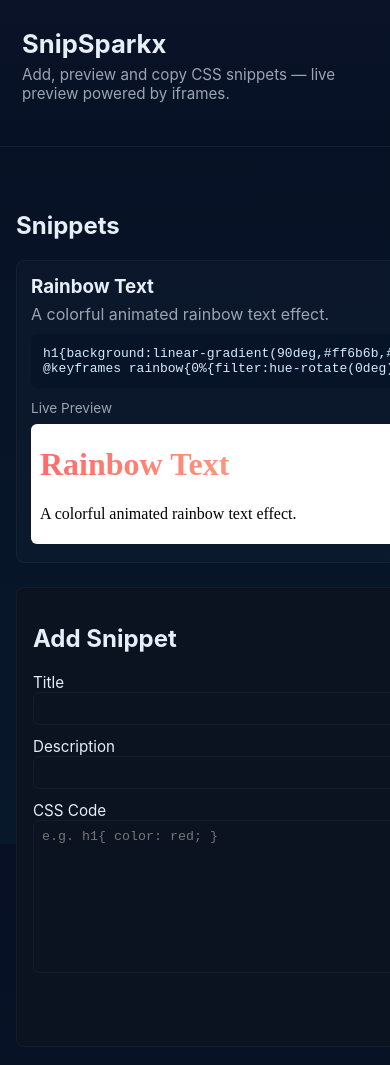
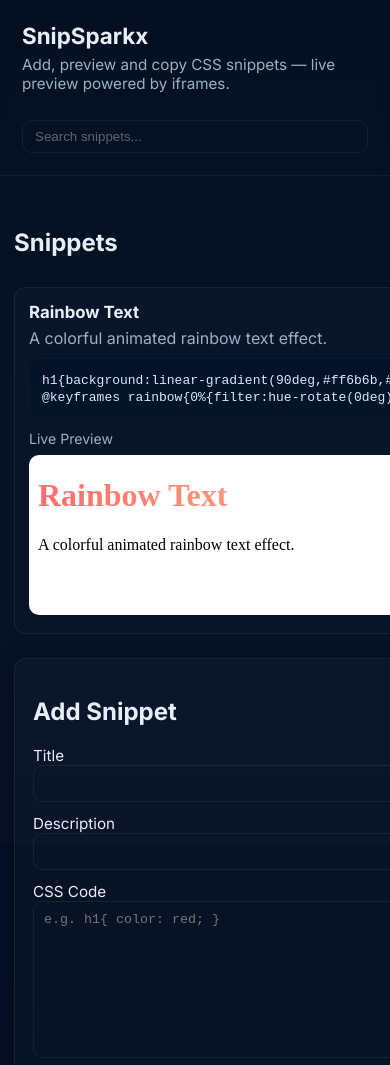
Before and after one commit to devfaisee/SnipSparkx, a website: page public/index.html in a window 390 px wide. Shown: the top 1065 px of the page. Drawn offline with Linux system fonts and the light colour scheme.

Commit message:
ui: modern responsive design for SnipSparkx (header, search, styles)

```diff
--- a/public/index.html
+++ b/public/index.html
@@ -8,13 +8,23 @@
 </head>
 <body>
   <header class="site-header">
-    <h1>SnipSparkx</h1>
-    <p class="lead">Add, preview and copy CSS snippets — live preview powered by iframes.</p>
+    <div class="header-inner">
+      <div class="brand">
+        <h1>SnipSparkx</h1>
+        <p class="lead">Add, preview and copy CSS snippets — live preview powered by iframes.</p>
+      </div>
+      <div class="header-controls">
+        <input id="search" class="search" type="search" placeholder="Search snippets..." aria-label="Search snippets">
+      </div>
+    </div>
   </header>
 
   <main class="container">
     <section class="left">
-      <h2>Snippets</h2>
+      <div class="section-header">
+        <h2>Snippets</h2>
+        <p class="muted">Browse community snippets or add your own.</p>
+      </div>
       <div id="snippets" class="snippets-list">
         <!-- snippets will be rendered here -->
       </div>
@@ -122,8 +132,22 @@
   }
 
   // Form handling
-  document.addEventListener('DOMContentLoaded', ()=>{
+    document.addEventListener('DOMContentLoaded', ()=>{
     renderSnippets();
+
+    // Search filter
+    const search = document.getElementById('search');
+    if (search) {
+      search.addEventListener('input', (e) => {
+        const q = (e.target.value || '').toLowerCase().trim();
+        const cards = document.querySelectorAll('.snippet-card');
+        cards.forEach(c => {
+          const t = (c.querySelector('h3')?.textContent || '').toLowerCase();
+          const d = (c.querySelector('.desc')?.textContent || '').toLowerCase();
+          c.style.display = (t.includes(q) || d.includes(q)) ? '' : 'none';
+        });
+      });
+    }
 
     const form = document.getElementById('addForm');
     const msg = document.getElementById('formMsg');
--- a/public/style.css
+++ b/public/style.css
@@ -1,37 +1,68 @@
+@import url('https://fonts.googleapis.com/css2?family=Inter:wght@300;400;600;700&family=JetBrains+Mono:wght@400;600&display=swap');
+
 :root{
-  --bg:#0f1724;
-  --card:#0b1220;
-  --muted:#9aa4b2;
-  --accent:#6c9cff;
-  --border:rgba(255,255,255,0.04);
-  --glass:rgba(255,255,255,0.02);
+  --bg-900: #041022;
+  --bg-800: #071228;
+  --card: linear-gradient(180deg, rgba(255,255,255,0.02), rgba(255,255,255,0.01));
+  --muted: #9bb0c8;
+  --accent: #6c9cff;
+  --glass: rgba(255,255,255,0.02);
+  --surface: rgba(255,255,255,0.03);
+  --border: rgba(255,255,255,0.06);
 }
+
 *{box-sizing:border-box}
-html,body{height:100%;margin:0;font-family:Inter,system-ui,Segoe UI,Roboto,Helvetica,Arial,sans-serif;background:linear-gradient(180deg,#071024 0%, #07182a 100%);color:#e6eef8}
-.site-header{padding:28px 22px;border-bottom:1px solid var(--border);background:linear-gradient(180deg,rgba(255,255,255,0.01),transparent)}
-.site-header h1{margin:0;font-size:1.6rem}
+html,body{height:100%;margin:0;font-family:Inter,system-ui,Segoe UI,Roboto,Helvetica,Arial,sans-serif;background:linear-gradient(180deg,var(--bg-900) 0%, var(--bg-800) 100%);color:#e6eef8;-webkit-font-smoothing:antialiased}
+
+.site-header{padding:22px;border-bottom:1px solid var(--border);backdrop-filter: blur(6px);}
+.header-inner{max-width:1200px;margin:0 auto;display:flex;align-items:center;gap:16px;justify-content:space-between}
+.brand h1{margin:0;font-size:1.4rem}
 .lead{color:var(--muted);margin-top:6px;font-size:0.95rem}
-.container{display:grid;grid-template-columns:1fr 360px;gap:24px;padding:24px;max-width:1100px;margin:28px auto}
+.header-controls{display:flex;align-items:center;gap:12px}
+.search{background:transparent;border:1px solid var(--border);padding:8px 12px;border-radius:10px;color:inherit;min-width:220px}
+.search::placeholder{color:rgba(255,255,255,0.35)}
+
+.container{display:grid;grid-template-columns:1fr 360px;gap:24px;padding:28px;max-width:1200px;margin:18px auto}
 .left{min-height:300px}
-.right{background:var(--card);padding:16px;border-radius:8px;border:1px solid var(--border)}
-.snippets-list{display:flex;flex-direction:column;gap:16px}
-.card{background:linear-gradient(180deg,rgba(255,255,255,0.02),var(--glass));padding:14px;border-radius:8px;border:1px solid var(--border)}
-.snippet-card h3{margin:0 0 6px 0}
+.right{background:var(--card);padding:18px;border-radius:12px;border:1px solid var(--border);box-shadow:0 6px 18px rgba(2,6,23,0.6)}
+
+.section-header{display:flex;align-items:center;justify-content:space-between;gap:12px;margin-bottom:10px}
+.section-header .muted{color:var(--muted);font-size:0.95rem;margin:0}
+
+.snippets-list{display:flex;flex-direction:column;gap:18px}
+.card{background:var(--card);padding:14px;border-radius:12px;border:1px solid var(--border);transition:transform .18s ease,box-shadow .18s ease}
+.card:hover{transform:translateY(-6px);box-shadow:0 10px 30px rgba(3,8,25,0.6)}
+.snippet-card h3{margin:0 0 6px 0;font-size:1.05rem}
 .snippet-card .desc{color:var(--muted);margin:0 0 10px 0}
-.code-wrap{display:flex;gap:8px;align-items:flex-start}
-pre.code{background:#071428;color:#d6e9ff;padding:12px;border-radius:6px;overflow:auto;flex:1;margin:0;font-size:13px}
-.btn{background:transparent;border:1px solid var(--border);color:var(--muted);padding:8px 12px;border-radius:6px;cursor:pointer}
-.btn.primary{background:var(--accent);color:#061025;border:1px solid rgba(0,0,0,0.25)}
-.btn.small{padding:6px 8px;font-size:13px}
-.preview-label{margin-top:12px;color:var(--muted);font-size:0.85rem}
-.preview-iframe{width:100%;height:120px;border-radius:6px;border:1px solid var(--border);background:white;margin-top:8px}
+
+.code-wrap{display:flex;gap:12px;align-items:flex-start}
+pre.code{background:linear-gradient(180deg,#021126 0%, #051427 100%);color:#d6e9ff;padding:12px;border-radius:10px;overflow:auto;flex:1;margin:0;font-size:13px;font-family:'JetBrains Mono', ui-monospace, SFMono-Regular, Menlo, Monaco, 'Roboto Mono', monospace;border:1px solid rgba(255,255,255,0.02)}
+.code::-webkit-scrollbar{height:8px}
+.code::-webkit-scrollbar-thumb{background:rgba(255,255,255,0.06);border-radius:6px}
+
+.btn{background:transparent;border:1px solid var(--border);color:var(--muted);padding:8px 12px;border-radius:8px;cursor:pointer;transition:all .12s ease}
+.btn:hover{transform:translateY(-2px)}
+.btn.primary{background:linear-gradient(180deg,var(--accent),#5288ff);color:#041028;border:1px solid rgba(0,0,0,0.15)}
+.btn.small{padding:6px 10px;font-size:13px}
+
+.preview-label{margin-top:12px;color:var(--muted);font-size:0.88rem}
+.preview-iframe{width:100%;height:160px;border-radius:10px;border:1px solid var(--border);background:white;margin-top:8px;box-shadow:inset 0 0 0 1px rgba(255,255,255,0.01)}
+.preview-iframe[aria-hidden="true"]{opacity:0.9}
+
 .snippet-form label{display:block;margin-bottom:12px;font-size:0.95rem}
-.snippet-form input,.snippet-form textarea{width:100%;padding:8px;border-radius:6px;border:1px solid var(--border);background:transparent;color:inherit}
+.snippet-form input,.snippet-form textarea{width:100%;padding:10px;border-radius:10px;border:1px solid var(--border);background:transparent;color:inherit}
 .form-actions{display:flex;justify-content:flex-end}
 .form-msg{color:var(--muted);margin-top:8px}
+
 .site-footer{text-align:center;padding:18px 8px;color:var(--muted);border-top:1px solid var(--border);margin-top:24px}
 
-@media(max-width:900px){
-  .container{grid-template-columns:1fr;padding:16px}
+/* Responsive */
+@media(max-width:1000px){
+  .container{grid-template-columns:1fr 340px;padding:20px}
+}
+@media(max-width:820px){
+  .container{grid-template-columns:1fr;padding:14px}
   .right{order:2}
+  .header-inner{flex-direction:column;align-items:stretch;gap:12px}
+  .search{width:100%}
 }
```
